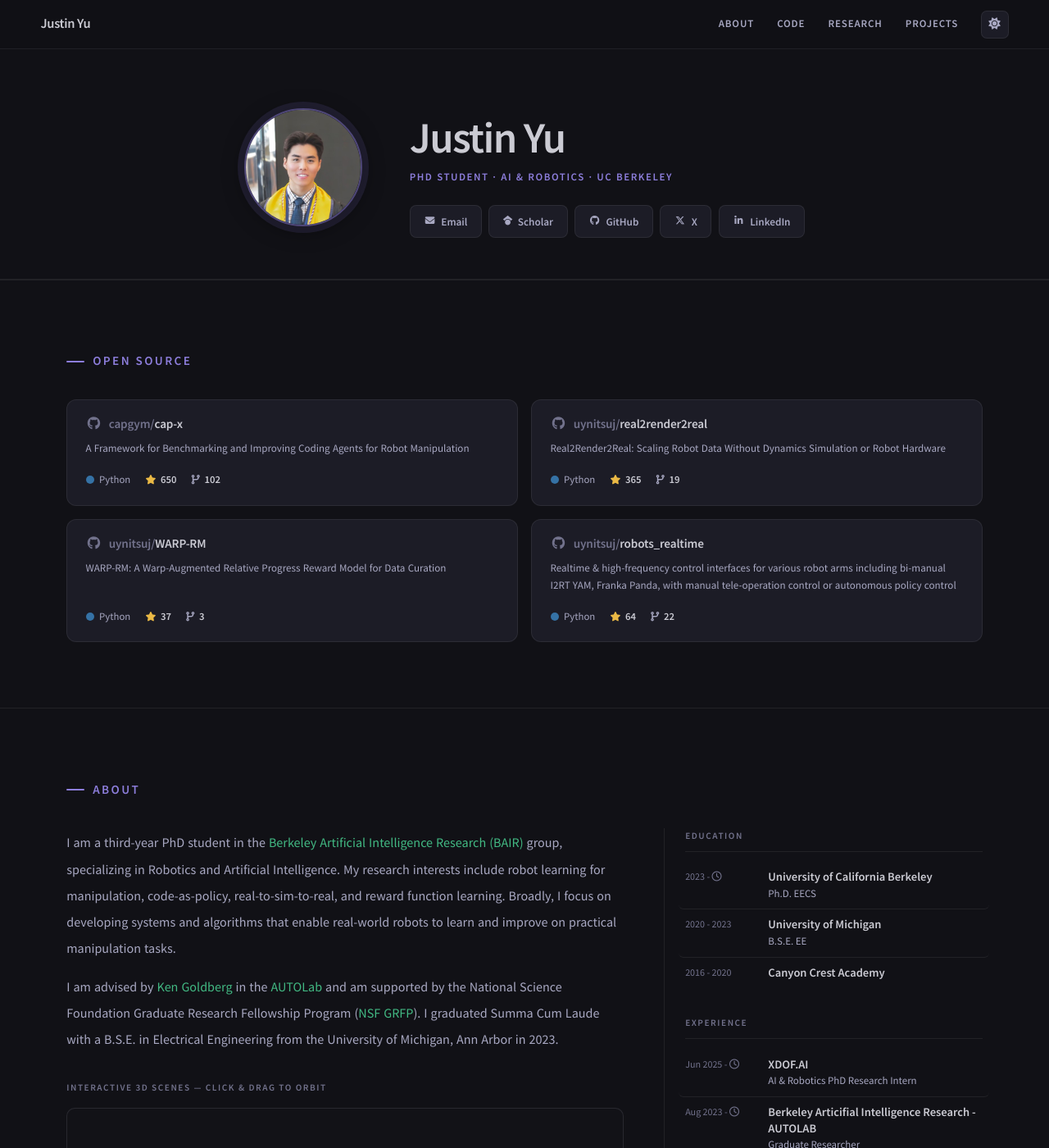
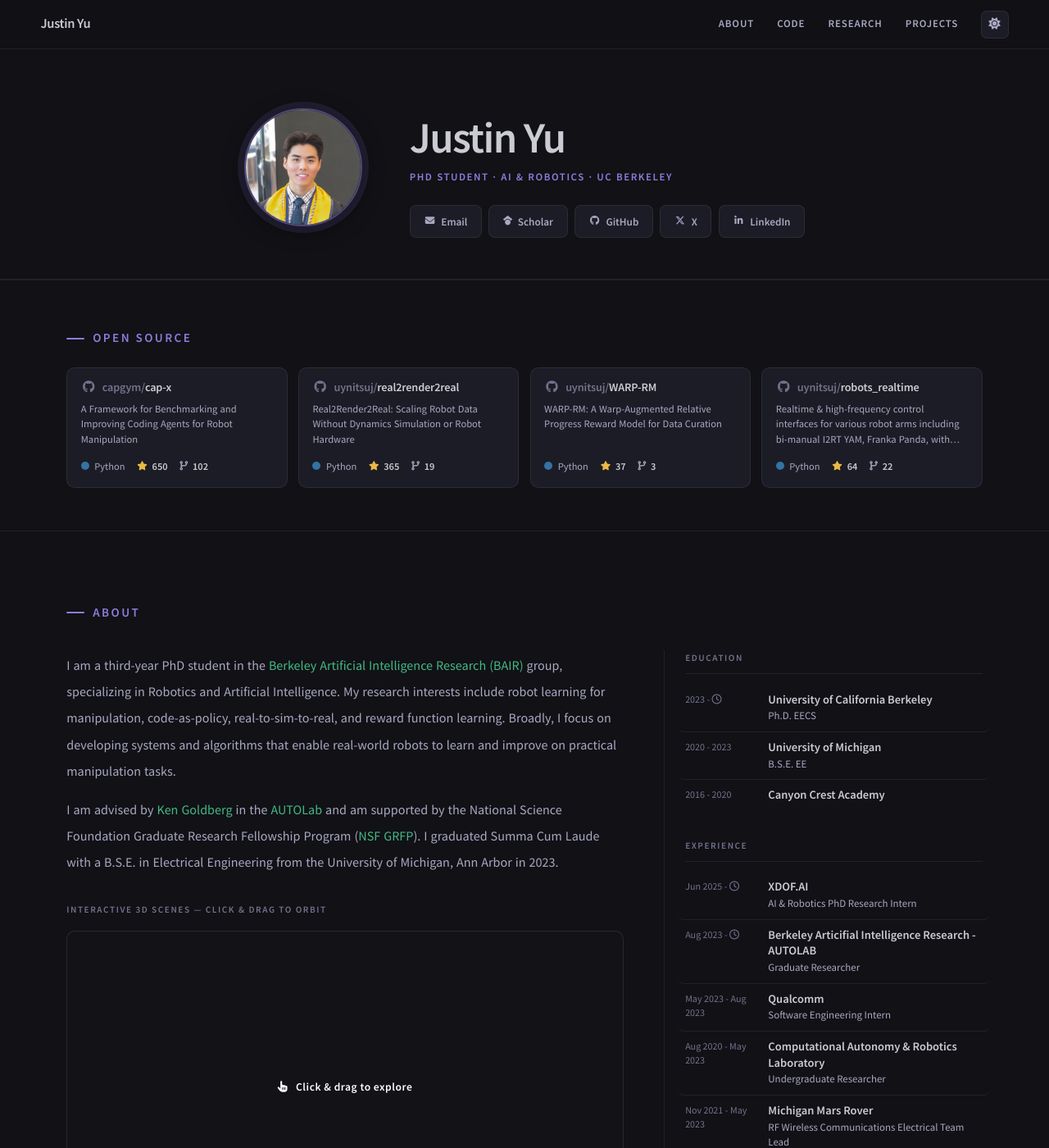
Before and after one commit to uynitsuj/uynitsuj.github.io, a Jekyll site: the page built from index.html, in a window 1280 px wide and 1400 px high. Shown: the whole window at 82% size. Built offline with Jekyll 4.4.1, drawn with Linux system fonts in a browser that asks for light colours; nearby versions of some CDN libraries; a script that is not in the unit is left out; comment, search, counter and statistics services are not loaded.

Commit message:
vert compact

```diff
--- a/_layouts/home.html
+++ b/_layouts/home.html
@@ -574,17 +574,22 @@
 /* =============================================================================
    OPEN SOURCE — GitHub repo cards (live star counts)
    ============================================================================= */
+/* Trim the shell's default 80px vertical padding for this compact section */
+#repos .section-shell { padding-top: 52px; padding-bottom: 52px; }
+#repos .section-eyebrow { margin-bottom: 1.35rem; }
+
 .repo-grid {
   display: grid;
-  grid-template-columns: 1fr 1fr;
-  gap: 1rem;
+  /* auto-fit → all 4 sit on one row on desktop, reflow to 2/1 as it narrows */
+  grid-template-columns: repeat(auto-fit, minmax(230px, 1fr));
+  gap: 0.8rem;
 }
 
 .repo-card {
   background: var(--bg-card);
   border: 1px solid var(--border);
-  border-radius: 12px;
-  padding: 1.15rem 1.35rem;
+  border-radius: 10px;
+  padding: 0.9rem 1rem;
   display: flex; flex-direction: column;
   color: var(--tx) !important;
   transition: border-color 0.2s cubic-bezier(0.16, 1, 0.3, 1), transform 0.25s cubic-bezier(0.16, 1, 0.3, 1), box-shadow 0.25s cubic-bezier(0.16, 1, 0.3, 1);
@@ -596,9 +601,9 @@
 }
 
 .repo-name {
-  display: flex; align-items: center; gap: 0.5rem;
-  font-size: 0.92rem; font-weight: 700; letter-spacing: -0.01em;
-  line-height: 1.3; margin-bottom: 0.55rem;
+  display: flex; align-items: center; gap: 0.45rem;
+  font-size: 0.86rem; font-weight: 700; letter-spacing: -0.01em;
+  line-height: 1.25; margin-bottom: 0.4rem;
   word-break: break-word;
 }
 .repo-name .repo-gh { color: var(--tx-muted); font-size: 1.05em; flex-shrink: 0; }
@@ -606,13 +611,16 @@
 .repo-card:hover .repo-name { color: var(--accent); }
 
 .repo-desc {
-  font-size: 0.79rem; color: var(--tx-2); line-height: 1.6;
-  flex: 1; margin-bottom: 1rem;
+  font-size: 0.76rem; color: var(--tx-2); line-height: 1.5;
+  flex: 1; margin-bottom: 0.7rem;
+  /* clamp to keep every card the same short height */
+  display: -webkit-box; -webkit-box-orient: vertical; -webkit-line-clamp: 3;
+  overflow: hidden;
 }
 
 .repo-meta {
-  display: flex; align-items: center; flex-wrap: wrap; gap: 1.1rem;
-  font-size: 0.77rem; color: var(--tx-2);
+  display: flex; align-items: center; flex-wrap: wrap; gap: 0.9rem;
+  font-size: 0.75rem; color: var(--tx-2);
 }
 .repo-lang { display: inline-flex; align-items: center; gap: 0.4rem; }
 .repo-lang-dot {
@@ -649,7 +657,6 @@
   .hero-avatar    { width: 108px; height: 108px; }
   .about-grid     { grid-template-columns: 1fr; gap: 2.5rem; }
   .proj-grid      { grid-template-columns: 1fr; }
-  .repo-grid      { grid-template-columns: 1fr; }
   .pub-card       { flex-direction: column; }
   .pub-thumb      { width: 100%; max-height: 190px; }
   /* hide most nav links on small screens, show all via hamburger placeholder */
```
